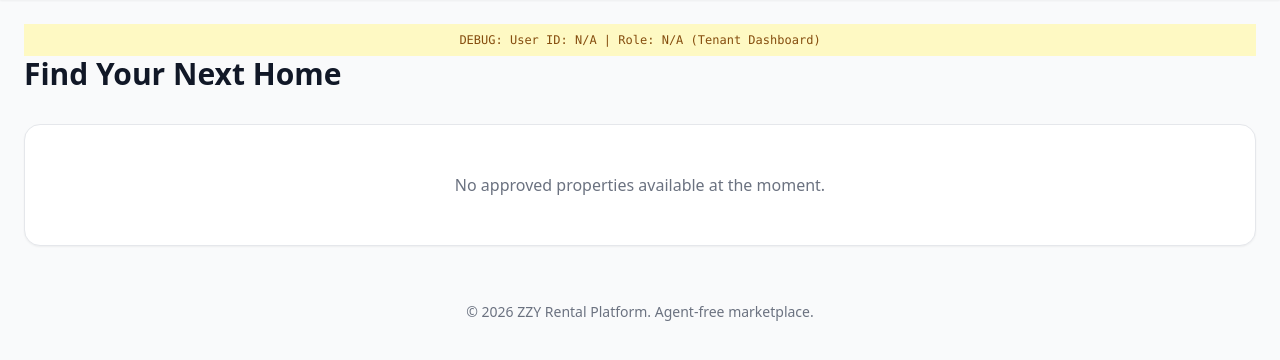
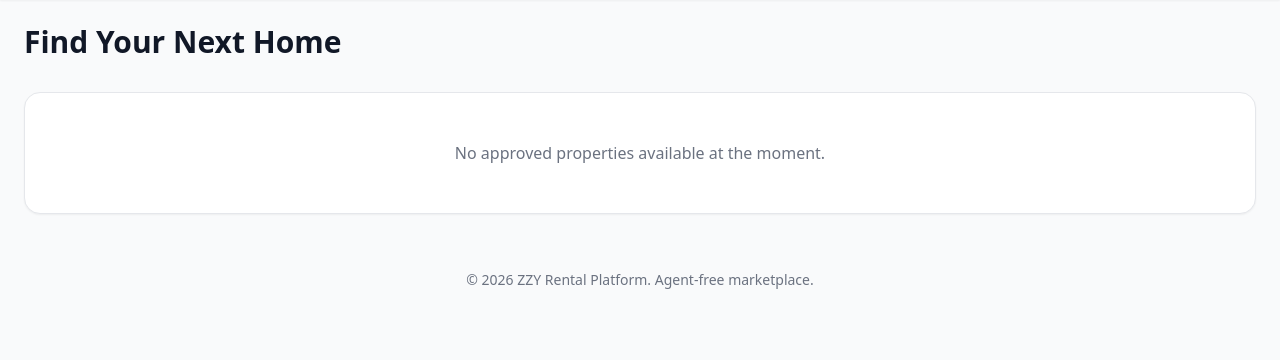
Before and after one commit to PrimeSoofDev/zzy-smart-city-rental, a PHP site: page /zzy_rental/ in a window 1280 px wide. Shown: the part 64-424 px from the top of the page. Run offline with PHP 8.4, Linux system fonts and the light colour scheme; data that the repository does not hold is empty; some libraries are stand-ins or nearby versions.

Commit message:
Remove debug banners from tenant and landlord dashboards
Co-Authored-By: Claude Opus 4.7 <noreply@anthropic.com>

```diff
--- a/views/landlord/dashboard.php
+++ b/views/landlord/dashboard.php
@@ -1,6 +1,3 @@
-<div class="bg-yellow-100 p-2 text-xs text-yellow-800 text-center font-mono">
-    DEBUG: User ID: <?= $_SESSION['user_id'] ?? 'N/A' ?> | Role: <?= $_SESSION['role'] ?? 'N/A' ?> (Landlord Dashboard)
-</div>
 <div class="flex justify-between items-center mb-8">
     <h1 class="text-3xl font-bold">My Properties</h1>
     <a href="<?= APP_URL ?>/landlord/add-property" class="bg-blue-600 text-white px-6 py-2 rounded-xl font-bold hover:bg-blue-700 transition">+ Add Property</a>
--- a/views/tenant/dashboard.php
+++ b/views/tenant/dashboard.php
@@ -1,6 +1,3 @@
-<div class="bg-yellow-100 p-2 text-xs text-yellow-800 text-center font-mono">
-    DEBUG: User ID: <?= $_SESSION['user_id'] ?? 'N/A' ?> | Role: <?= $_SESSION['role'] ?? 'N/A' ?> (Tenant Dashboard)
-</div>
 <h1 class="text-3xl font-bold mb-8">Find Your Next Home</h1>
 <div class="grid grid-cols-1 md:grid-cols-3 gap-8">
     <?php if(empty($properties)): ?>
```
